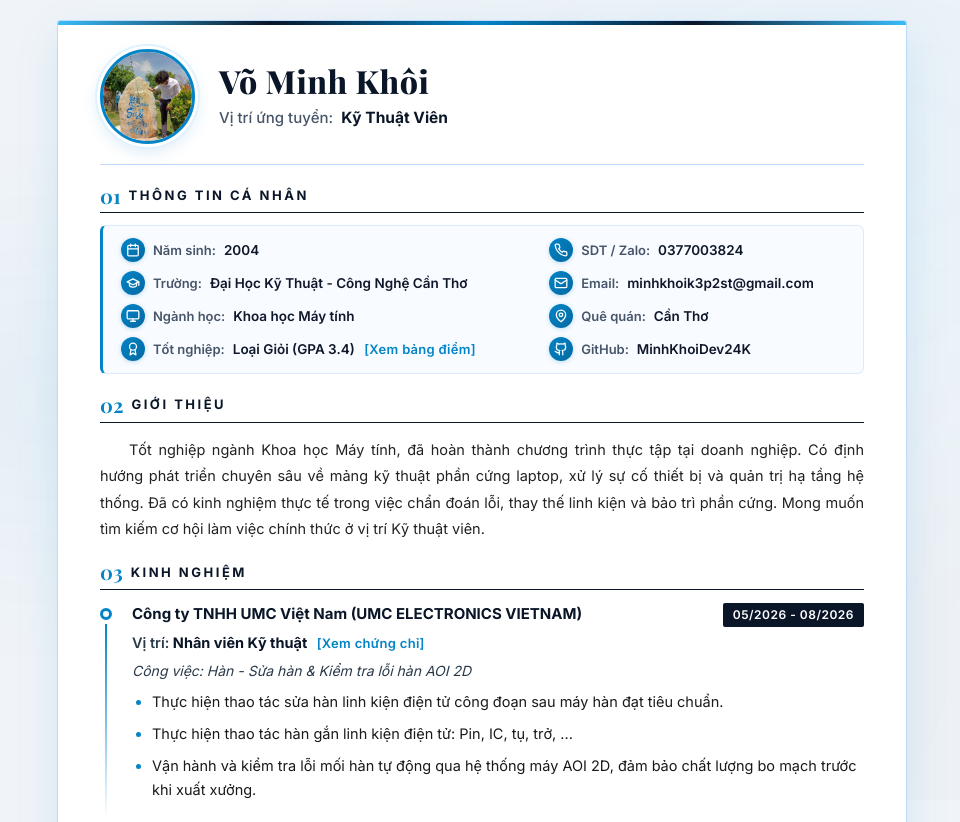
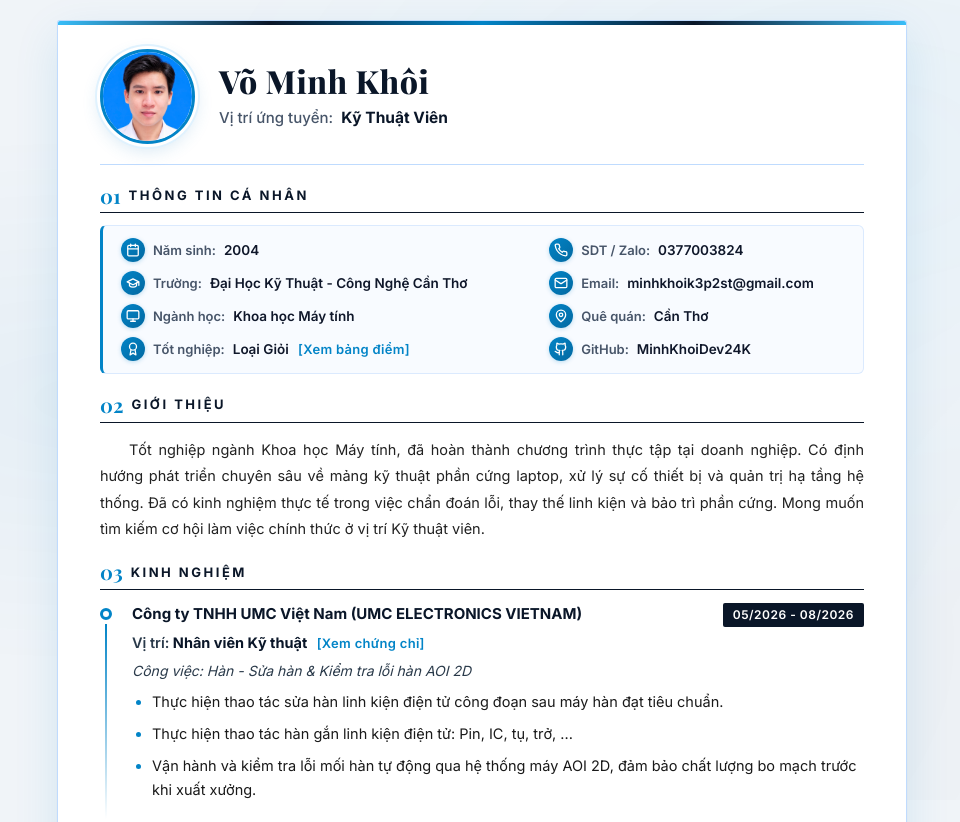
Before and after one commit to MinhKhoiDev24K/Minh-Khoi-Personal-CV, a plain HTML site: page index.html in a window 1280 px wide. Shown: the top 822 px of the page, without its empty margins (158-1118 px from the left). Drawn offline with nearby package versions, Linux system fonts and the light colour scheme.

Commit message:
update Image Minh Khoi
Image 3x4

```diff
--- a/index.html
+++ b/index.html
@@ -21,7 +21,7 @@
 
   <header>
     <div class="avatar-wrapper">
-      <img src="assets/avartar.jpg" alt="Võ Minh Khôi" class="avatar">
+      <img src="assets/Image3x4_MinhKhoi.jpg" alt="Võ Minh Khôi" class="avatar">
     </div>
     <div class="header-info">
       <h1>Võ Minh Khôi</h1>
@@ -61,7 +61,7 @@
           </span>
           <span class="info-label">Tốt nghiệp:</span>
           <span class="info-value">
-            Loại Giỏi (GPA 3.4)
+            Loại Giỏi
             <button class="view-detail-btn" data-src="assets/Certified/Bang_Diem/Bang_Diem_DH_VoMinhKhoi_page-0001.jpg,assets/Certified/Bang_Diem/Bang_Diem_DH_VoMinhKhoi_page-0002.jpg,assets/Certified/Bang_Diem/Bang_Diem_DH_VoMinhKhoi_page-0003.jpg,assets/Certified/Bang_Diem/Bang_Diem_DH_VoMinhKhoi_page-0004.jpg" data-title="Bảng điểm chi tiết - Võ Minh Khôi">[Xem bảng điểm]</button>
           </span>
         </div>
@@ -260,7 +260,7 @@
   <!-- Footer -->
   <footer class="cv-footer">
     <div class="footer-line"></div>
-    <p>© 2026 Võ Minh Khôi — Được tạo với sự tỉ mỉ và đam mê</p>
+    <p>Copyright © Võ Minh Khôi 2026 </p>
   </footer>
 </div>
 
```
Also changed, not shown: assets/Image3x4_MinhKhoi.jpg (added), 1 other file.
